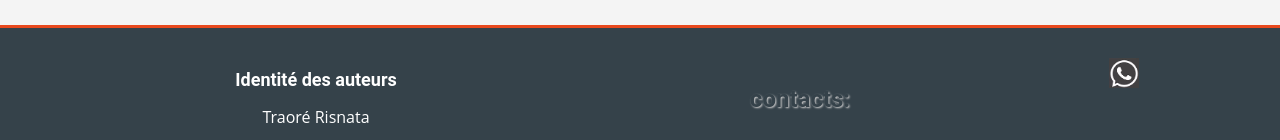
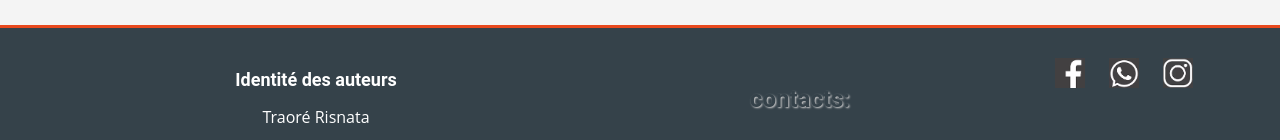
Before and after one commit to YANE-123/Rachidatou-Traor-Risnata-Traor-, a plain HTML site: page index.html in a window 1280 px wide. Shown: the part 1471-1611 px from the top of the page. Drawn offline with Linux system fonts and the light colour scheme.

Commit message:
Update index.html

```diff
--- a/index.html
+++ b/index.html
@@ -63,7 +63,9 @@
             <p>+22661959928</p>
         </div>
         <div id="social_media">
-            <a href="https://www.whatsapp.com" target="_blank"><img src="whatsapp1.png" alt="WhatsApp"></a>
+             <a href="https://www.facebook.com" target="_blank"><img src="facebook1.png" alt="Facebook"></a>
+             <a href="https://www.whatsapp.com" target="_blank"><img src="whatsapp1.png" alt="WhatsApp"></a>
+             <a href="https://www.instagram.com" target="_blank"><img src="instagram1.png" alt="Instagram"></a>
         </div>
     </footer>
 
```
